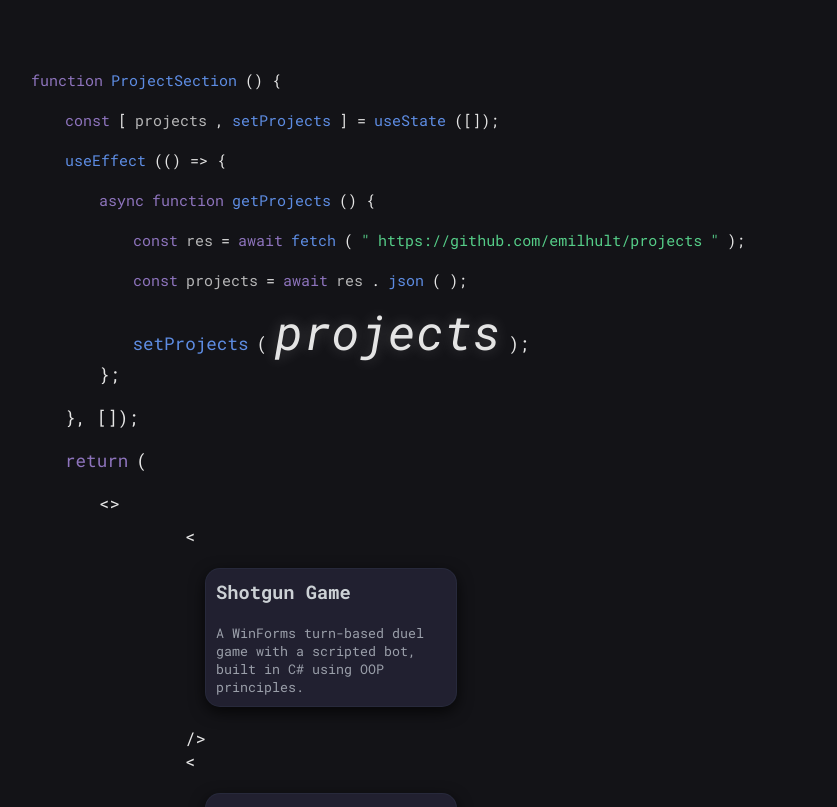
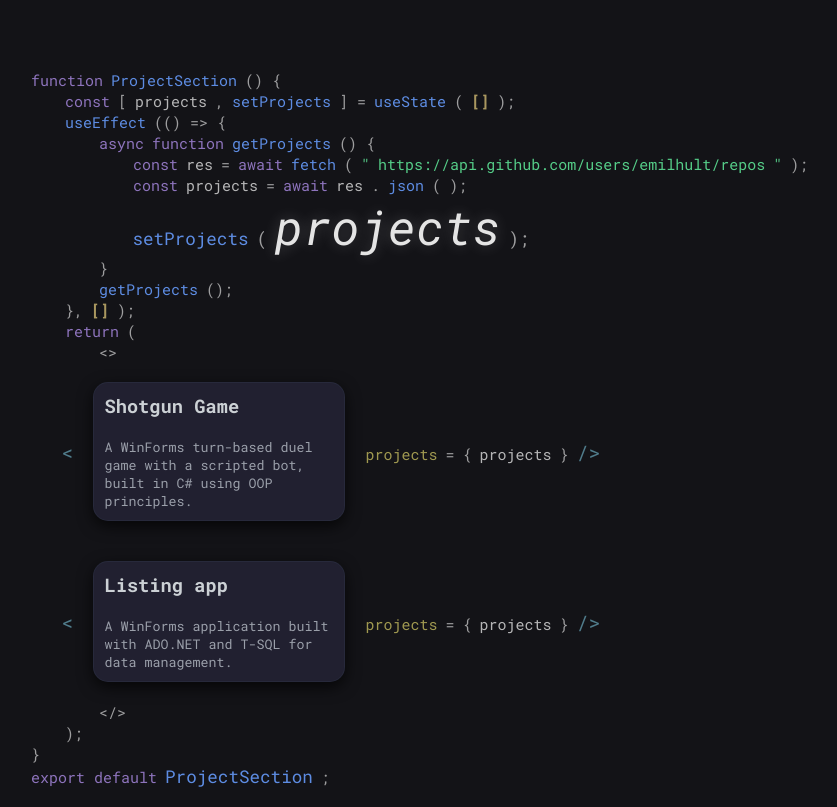
Before and after one commit to mutenJanken/emilhult-portfolio, a React (Vite) app: page / in a window 1280 px wide. Shown: the part 1680-2487 px from the top of the page, without its empty margins (309-1146 px from the left). Built offline with nearby package versions, Linux system fonts and the light colour scheme.

Commit message:
designat lite i projects delen.

```diff
--- a/src/App.jsx
+++ b/src/App.jsx
@@ -39,20 +39,6 @@ function App() {
             Contact Me{" "}
           </a>
         </nav>
-        {/* <div className="weather-parent">
-          <form className="weatherform">
-            <input
-              type="text"
-              className="cityinput"
-              placeholder="Enter a city"
-              spellCheck="false"
-            />
-            <button type="submit" className="weather-button nav-buttons">
-              Weather
-            </button>
-          </form>
-          <div className="weather-card"></div>
-        </div> */}
       </header>
       <main className="main-container">
         <section className="aboutme" id="aboutme">
@@ -220,7 +206,9 @@ function App() {
               <span className="syntax-style lang method p">setProjects</span>
               <span className="syntax-style lang sign p">{"] ="}</span>
               <span className="syntax-style lang method p">useState</span>
-              <span className="syntax-style lang sign p">{"([]);"}</span>
+              <span className="syntax-style lang sign p">{"("}</span>
+              <span className="syntax-style lang sign p array">{"[]"}</span>
+              <span className="syntax-style lang sign p">{");"}</span>
             </div>
             <div className="text-container indent2">
               <span className="syntax-style lang method p">useEffect</span>
@@ -242,7 +230,7 @@ function App() {
               <span className="syntax-style lang quotation p">&quot;</span>
               <a className="http-link" href="https://github.com/mutenJanken">
                 <span className="syntax-style lang quotation text p">
-                  https://github.com/emilhult/projects
+                  https://api.github.com/users/emilhult/repos
                 </span>
               </a>
               <span className="syntax-style lang quotation p">&quot;</span>
@@ -268,23 +256,32 @@ function App() {
           </div>
           <div className="projects-layout">
             <div className="text-container indent4">
-              <span className="syntax-style lang sign">{"};"}</span>
+              <span className="syntax-style lang sign p">{"}"}</span>
+            </div>
+            <div className="text-container indent4">
+              <span className="syntax-style lang sign method p">
+                getProjects
+              </span>
+              <span className="syntax-style lang sign p">{"();"}</span>
             </div>
             <div className="text-container indent2">
-              <span className="syntax-style lang sign">{"}, []);"}</span>
+              <span className="syntax-style lang sign p">{"},"}</span>
+              <span className="syntax-style lang sign p array">{"[]"}</span>
+              <span className="syntax-style lang sign p">{");"}</span>
             </div>
             <div className="text-container indent2">
-              <span className="syntax-style lang vartype">return</span>
-              <span className="syntax-style lang sign">{"("}</span>
+              <span className="syntax-style lang vartype p">return</span>
+              <span className="syntax-style lang sign p">{"("}</span>
             </div>
             <div className="text-container indent4">
-              <span className="syntax-style lang sign">{"<>"}</span>
+              <span className="syntax-style lang sign p">{"<>"}</span>
             </div>
           </div>
 
           <article className="projects-article-content">
+            <div className="card-wrapper">
               <div className="text-container">
-              <span className="syntax-style lang sign">{"<"}</span>
+                <span className="syntax-style lang divsign">{"<"}</span>
               </div>
               <a
                 className="card"
@@ -308,12 +305,23 @@ function App() {
                 </div>
               </a>
               <div className="text-container">
-              <span className="syntax-style lang sign">{"/>"}</span>
+                <span className="syntax-style lang prop p">projects</span>
+                <span className="syntax-style lang sign p">=</span>
+                <span className="syntax-style lang sign p">{"{"}</span>
+                <span className="syntax-style lang variable p">projects</span>
+                <span className="syntax-style lang sign p">{"}"}</span>
+                <span className="syntax-style lang divsign">{"/>"}</span>
               </div>
+            </div>
+
+            <div className="card-wrapper">
               <div className="text-container">
-              <span className="syntax-style lang sign">{"<"}</span>
+                <span className="syntax-style lang divsign">{"<"}</span>
               </div>
-            <a className="card" href="https://github.com/mutenJanken/AdsADONET">
+              <a
+                className="card"
+                href="https://github.com/mutenJanken/AdsADONET"
+              >
                 {/* <div>
                 <img
                 className="shotgun-png"
@@ -330,25 +338,31 @@ function App() {
                 </div>
               </a>
               <div className="text-container">
-              <span className="syntax-style lang sign">{"/>"}</span>
+                <span className="syntax-style lang prop p">projects</span>
+                <span className="syntax-style lang sign p">=</span>
+                <span className="syntax-style lang sign p">{"{"}</span>
+                <span className="syntax-style lang variable p">projects</span>
+                <span className="syntax-style lang sign p">{"}"}</span>
+                <span className="syntax-style lang divsign">{"/>"}</span>
+              </div>
             </div>
           </article>
           <div className="projects-layout">
             <div className="text-container indent4">
-              <span className="syntax-style lang sign">{"</>"}</span>
+              <span className="syntax-style lang sign p">{"</>"}</span>
             </div>
             <div className="text-container indent2">
-              <span className="syntax-style lang sign">{");"}</span>
+              <span className="syntax-style lang sign p">{");"}</span>
             </div>
             <div className="text-container">
-              <span className="syntax-style lang vartype">return</span>
-              <span className="syntax-style lang sign">{"}"}</span>
+              <span className="syntax-style lang sign p">{"}"}</span>
             </div>
             <div className="text-container">
-              <span className="syntax-style lang vartype">export</span>
-              <span className="syntax-style lang vartype">default</span>
+              <span className="syntax-style lang vartype p">
+                export default
+              </span>
               <span className="syntax-style lang method">ProjectSection</span>
-              <span className="syntax-style lang sign">;</span>
+              <span className="syntax-style lang sign p">;</span>
             </div>
           </div>
         </section>
--- a/src/index.scss
+++ b/src/index.scss
@@ -9,9 +9,12 @@
     --button-color3: #9ecbff1f;
     --button-link-hover: rgb(144, 134, 221);
     --class: #fad766df;
-    --sign: #e6e6e6;
+    --sign: #e6e6e6a9;
     --method: #669afae6;
     --variable: #e6e6e6c5;
+    --array: #edd380af;
+    --prop: #f5ea739f;
+    --div-sign: #8adff784;
     --quotation: #66faa4ce;
     --quotation-text:#66faa4be;
     --terminal-output: #b3b2b2;
@@ -86,7 +89,7 @@ h3 {
     font-family: 'Roboto Mono', sans-serif;
     color: #66faa47e;
     font-size: 180%;
-    text-shadow: rgba(255, 255, 255, 0.079) 0 0 15px;
+    // text-shadow: rgba(255, 255, 255, 0.079) 0 0 15px;
 
     &.small{
         font-size: 90%;
@@ -96,6 +99,10 @@ h3 {
         font-size: 90%;
         color: var(--button-link-hover)
     }
+
+    // &.big{
+    //     font-size: 40px;
+    // }
 
     &.lang{
     font-size: 110%;
@@ -121,6 +128,13 @@ h3 {
         &.sign{
             color: var(--sign);
         }
+        &.divsign{
+            color: var(--div-sign);
+            font-size: 20px;
+        }
+        &.prop{
+            color: var(--prop)
+        }
         &.method{
             color: var(--method)
         }
@@ -130,6 +144,11 @@ h3 {
         &.variable{
             color: var(--variable)
         }
+        &.array{
+            color: var(--array);
+            font-weight: bold;
+        }
+
     }
 }
 
@@ -498,7 +517,7 @@ section {
     // border: 1px solid #343f5550;
     // box-shadow: 0 5px 15px rgba(0, 0, 0, 0.414);
     width: 600px;
-    margin-bottom: 10px;
+    // margin-bottom: 10px;
     display: flex;
     flex-wrap: wrap;
     align-items: start;
@@ -509,11 +528,11 @@ section {
     // border-top-right-radius: 60px;
     // border-bottom-right-radius: 60px;
     // position: relative;
-    gap: 20px;
+    gap: 1px;
 
     @media screen and (max-width: 768px) {
         flex-direction: column;
-        align-items: center;
+        align-items: start;
     }
 }
 
@@ -524,6 +543,10 @@ section {
 
 }
 
+.card-wrapper{
+    display: flex;
+    align-items: center;
+}
 .card {
     background-color: #212030;
     font-family: 'Roboto Mono', monospace;
```
Lines whose indentation alone changed are shown as unchanged.
